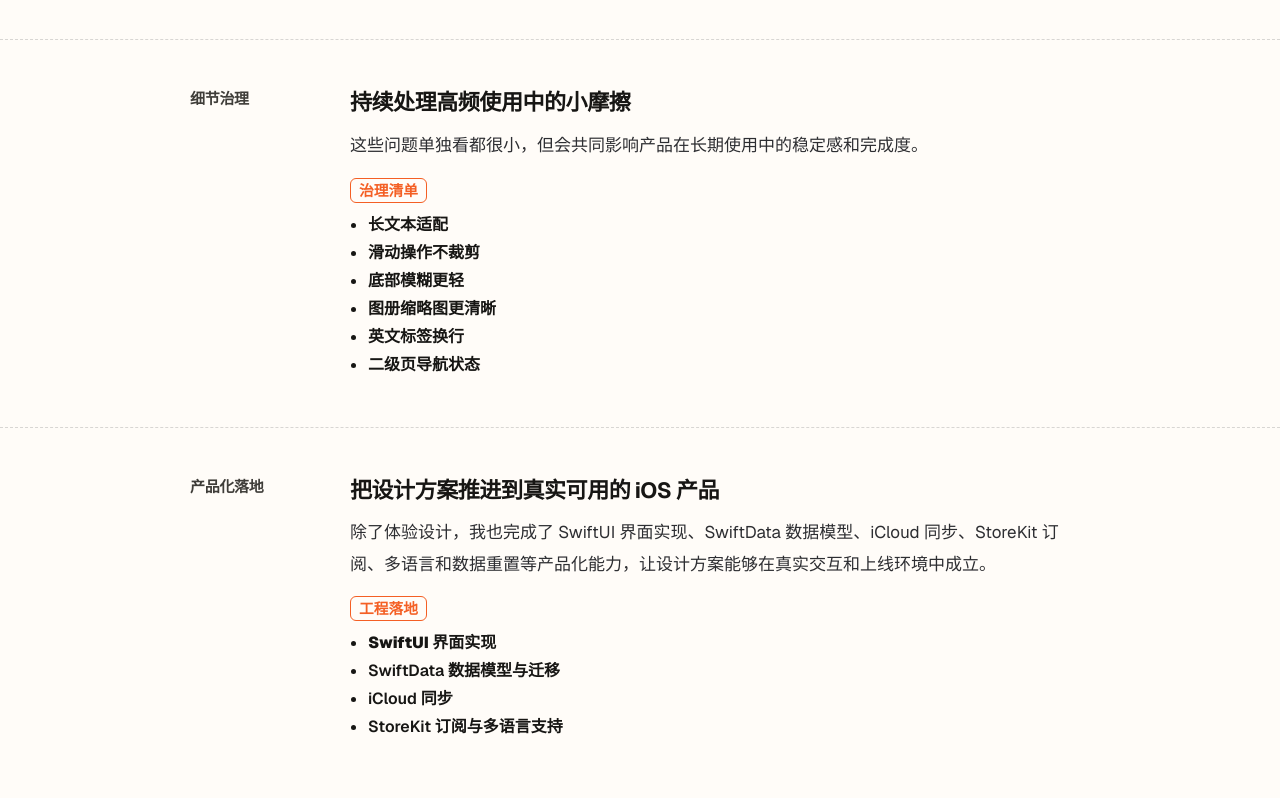
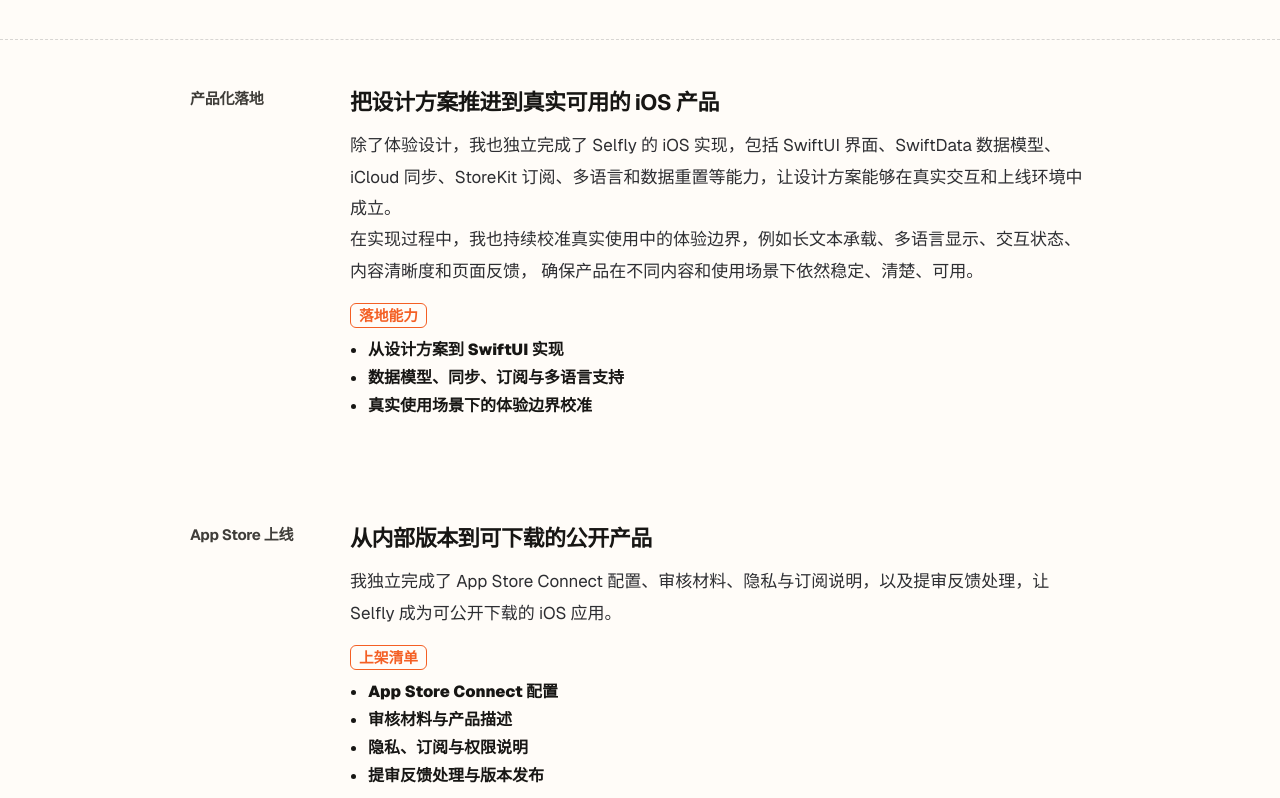
Before and after one commit to jaemin17/jaemin-portfolio, a Next.js app: page /en/projects/selfly0 in a window 1280 px wide. Shown: the part 4140-4938 px from the top of the page. Built offline with nearby package versions, Linux system fonts and the light colour scheme.

Commit message:
Refine Selfly productization copy

```diff
--- a/src/app/[locale]/projects/selfly0/page.tsx
+++ b/src/app/[locale]/projects/selfly0/page.tsx
@@ -262,47 +262,25 @@ export default async function Selfly0Page({ params }: Selfly0PageProps) {
         <hr className={styles.selfly0SectionDivider} aria-hidden="true" />
         <section className={`${styles.caseSection} ${styles.selfly0CaseSection}`}>
           <div className={styles.caseText}>
-            <h2>细节治理</h2>
-            <div>
-              <h3>持续处理高频使用中的小摩擦</h3>
-              <p>
-                这些问题单独看都很小，但会共同影响产品在长期使用中的稳定感和完成度。
-              </p>
-              <div className={styles.designPoints}>
-                <h4>治理清单</h4>
-                <ul>
-                  <li>
-                    <strong>长文本适配</strong>
-                  </li>
-                  <li>滑动操作不裁剪</li>
-                  <li>底部模糊更轻</li>
-                  <li>图册缩略图更清晰</li>
-                  <li>英文标签换行</li>
-                  <li>二级页导航状态</li>
-                </ul>
-              </div>
-            </div>
-          </div>
-        </section>
-        <hr className={styles.selfly0SectionDivider} aria-hidden="true" />
-        <section className={`${styles.caseSection} ${styles.selfly0CaseSection}`}>
-          <div className={styles.caseText}>
             <h2>产品化落地</h2>
             <div>
               <h3>把设计方案推进到真实可用的 iOS 产品</h3>
               <p>
-                除了体验设计，我也完成了 SwiftUI 界面实现、SwiftData 数据模型、iCloud
-                同步、StoreKit 订阅、多语言和数据重置等产品化能力，让设计方案能够在真实交互和上线环境中成立。
+                除了体验设计，我也独立完成了 Selfly 的 iOS 实现，包括 SwiftUI 界面、SwiftData
+                数据模型、iCloud 同步、StoreKit 订阅、多语言和数据重置等能力，让设计方案能够在真实交互和上线环境中成立。
+              </p>
+              <p>
+                在实现过程中，我也持续校准真实使用中的体验边界，例如长文本承载、多语言显示、交互状态、内容清晰度和页面反馈，
+                确保产品在不同内容和使用场景下依然稳定、清楚、可用。
               </p>
               <div className={styles.designPoints}>
-                <h4>工程落地</h4>
+                <h4>落地能力</h4>
                 <ul>
                   <li>
-                    <strong>SwiftUI 界面实现</strong>
+                    <strong>从设计方案到 SwiftUI 实现</strong>
                   </li>
-                  <li>SwiftData 数据模型与迁移</li>
-                  <li>iCloud 同步</li>
-                  <li>StoreKit 订阅与多语言支持</li>
+                  <li>数据模型、同步、订阅与多语言支持</li>
+                  <li>真实使用场景下的体验边界校准</li>
                 </ul>
               </div>
             </div>
```
